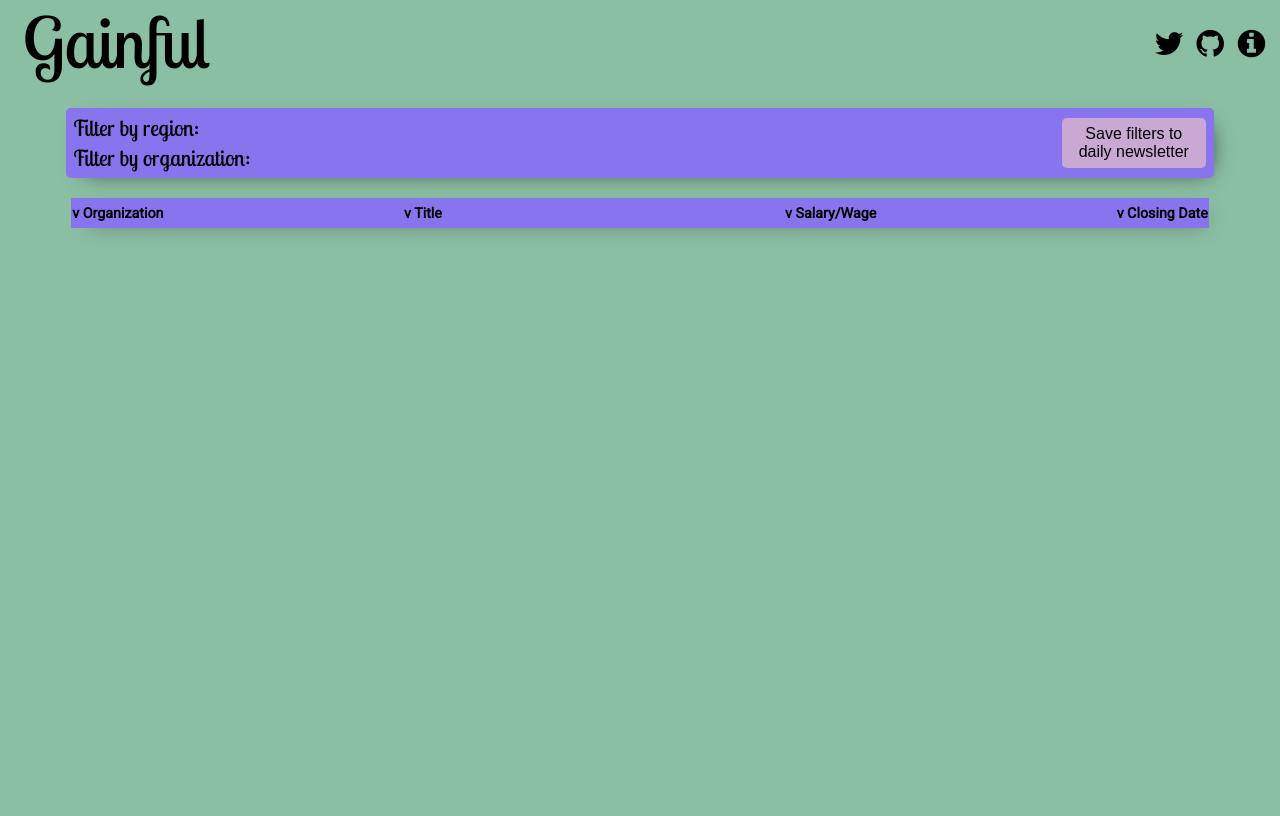
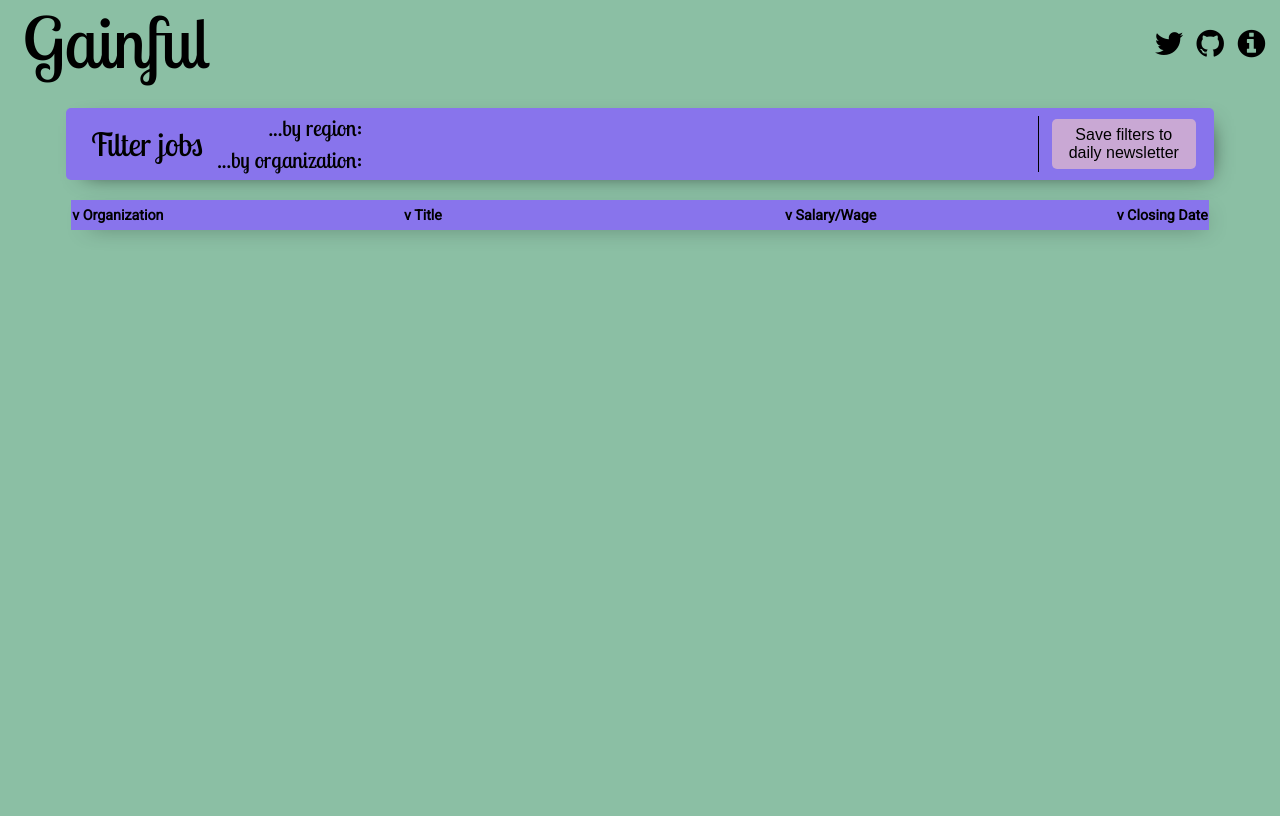
Before and after one commit to rgscherf/gainful2, a Django app: page / in a window 1280 px wide. Before the commit the page ends 234 px from the top, so only its background shows below. Run offline with Django 3.2, Linux system fonts and the light colour scheme; data comes from the database, SQL or seed files in the repository; lists and menus that the app fills with data are empty; some libraries are stand-ins or nearby versions.

Commit message:
prepare for branch

```diff
--- a/parsing/static/parsing/style.css
+++ b/parsing/static/parsing/style.css
@@ -25,7 +25,10 @@ nav {
 }
 
 #filternewsletter {
-  width: 150;
+  padding-left: 10px;
+  padding-right: 10px;
+  border-left: 1px solid black;
+  width: 150px;
 }
 
 #filtertable {
@@ -34,11 +37,22 @@ nav {
   margin-right: auto;
 }
 
+#filterannounce {
+  width: 130px;
+  padding-left: 10px;
+  font-family: 'Lobster Two', cursive;
+  font-size: 2em;
+  text-align: center;
+
+}
+
 .filtertitle {
   margin: 5px;
+  padding-right: 10px;
   font-family: 'Lobster Two', cursive;
-  width: 185px;
+  width: 150px;
   font-size: 1.7em;
+  text-align: right;
 }
 
 button {
@@ -90,6 +104,10 @@ body {
   font-family: 'Roboto', 'Open Sans', sans-serif;
 }
 
+html {
+    height: 102%;
+}
+
 .spacer {
   height: 20px;
 }
```
Also changed, not shown: parsing/static/parsing/elm.js, 2 other files.
